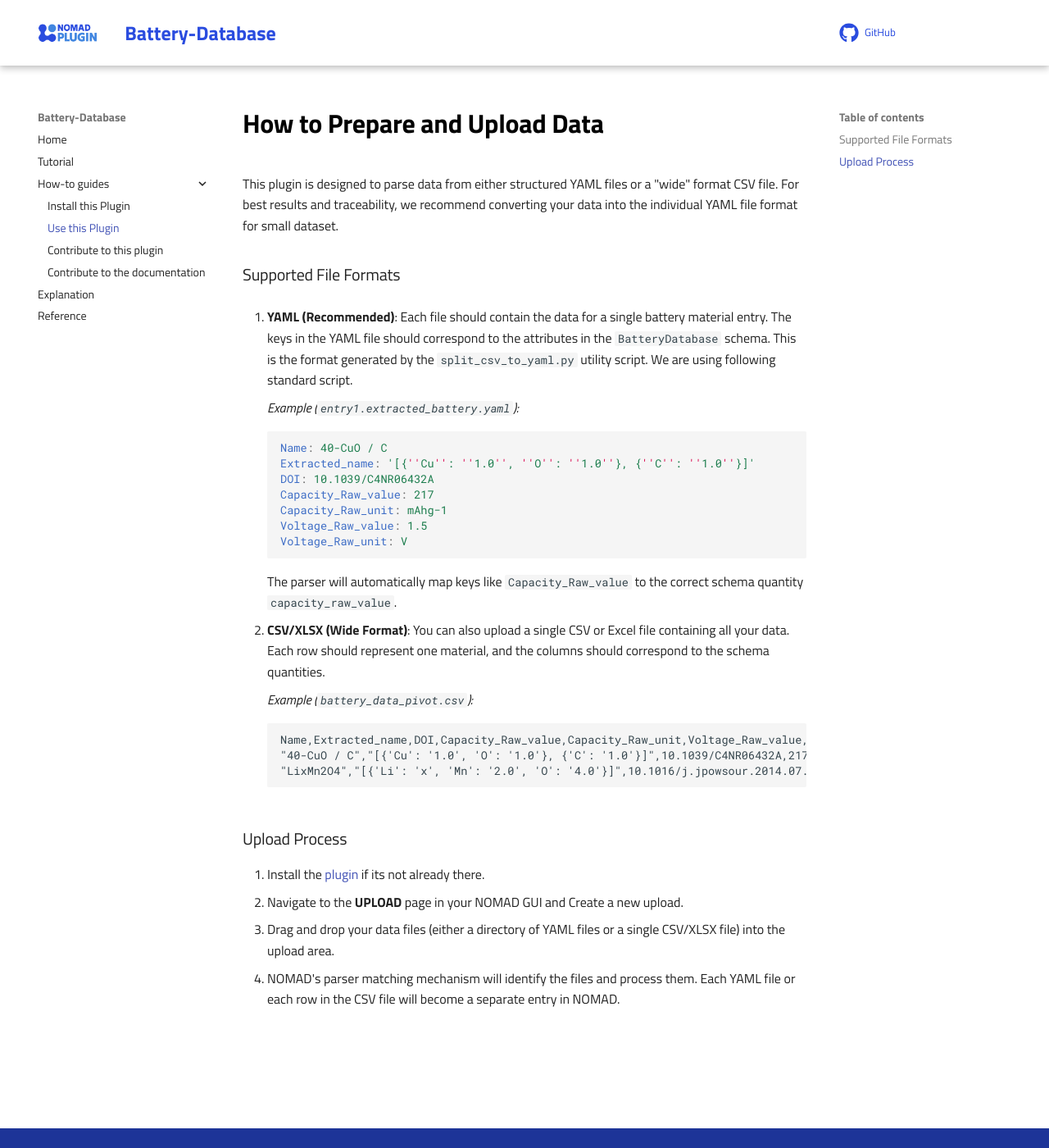
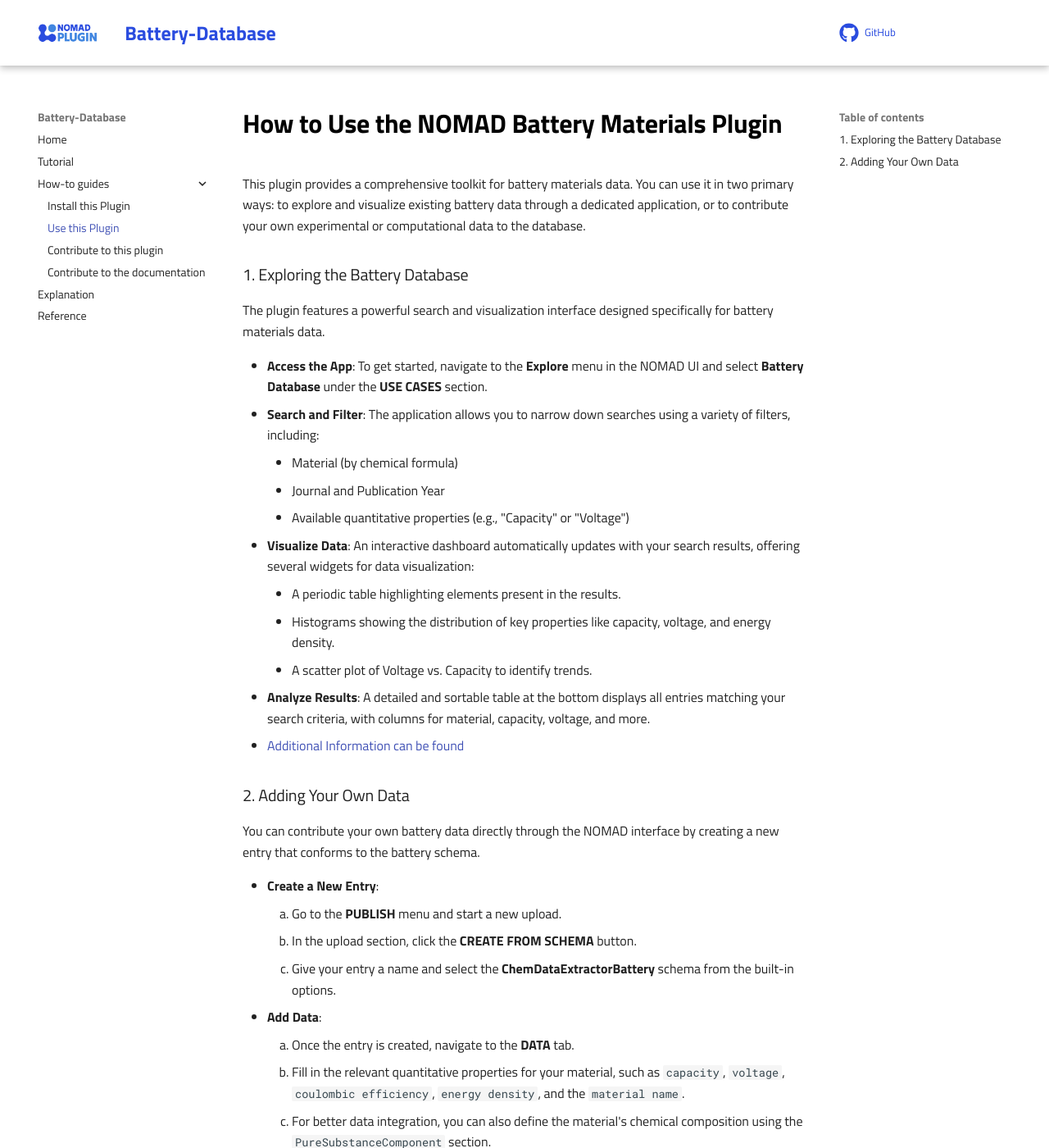
Before and after one commit to u-gajera/Battery-Database, an MkDocs documentation site: the page built from docs/how_to/use_this_plugin.md, in a window 1280 px wide and 1400 px high. Shown: the whole window at 82% size. Built offline with MkDocs 1.6.1 and Material for MkDocs 9.7.7, drawn with Linux system fonts in a browser that asks for light colours; comment, search, counter and statistics services are not loaded; some of the changed text lies outside the part shown.

Commit message:
remaining documentation

````diff
--- a/docs/how_to/use_this_plugin.md
+++ b/docs/how_to/use_this_plugin.md
@@ -1,35 +1,37 @@
-# How to Prepare and Upload Data
+# How to Use the NOMAD Battery Materials Plugin
 
-This plugin is designed to parse data from either structured YAML files or a "wide" format CSV file. For best results and traceability, we recommend converting your data into the individual YAML file format for small dataset.
+This plugin provides a comprehensive toolkit for battery materials data. You can use it in two primary ways: to explore and visualize existing battery data through a dedicated application, or to contribute your own experimental or computational data to the database.
 
-### Supported File Formats
+### 1. Exploring the Battery Database
 
-1.  **YAML (Recommended)**: Each file should contain the data for a single battery material entry. The keys in the YAML file should correspond to the attributes in the `BatteryDatabase` schema. This is the format generated by the `split_csv_to_yaml.py` utility script. We are using following standard script.
+The plugin features a powerful search and visualization interface designed specifically for battery materials data.
 
-    *Example (`entry1.extracted_battery.yaml`):*
-    ```yaml
-    Name: 40-CuO / C
-    Extracted_name: '[{''Cu'': ''1.0'', ''O'': ''1.0''}, {''C'': ''1.0''}]'
-    DOI: 10.1039/C4NR06432A
-    Capacity_Raw_value: 217
-    Capacity_Raw_unit: mAhg−1
-    Voltage_Raw_value: 1.5
-    Voltage_Raw_unit: V
-    ```
-    The parser will automatically map keys like `Capacity_Raw_value` to the correct schema quantity `capacity_raw_value`.
+-   **Access the App**: To get started, navigate to the **Explore** menu in the NOMAD UI and select **Battery Database** under the **USE CASES** section.
+-   **Search and Filter**: The application allows you to narrow down searches using a variety of filters, including:
+    -   Material (by chemical formula)
+    -   Journal and Publication Year
+    -   Available quantitative properties (e.g., "Capacity" or "Voltage")
+-   **Visualize Data**: An interactive dashboard automatically updates with your search results, offering several widgets for data visualization:
+    -   A periodic table highlighting elements present in the results.
+    -   Histograms showing the distribution of key properties like capacity, voltage, and energy density.
+    -   A scatter plot of Voltage vs. Capacity to identify trends.
+-   **Analyze Results**: A detailed and sortable table at the bottom displays all entries matching your search criteria, with columns for material, capacity, voltage, and more.
+- [Additional Information can be found](search_data_in_app.md)
 
-2.  **CSV/XLSX (Wide Format)**: You can also upload a single CSV or Excel file containing all your data. Each row should represent one material, and the columns should correspond to the schema quantities.
+### 2. Adding Your Own Data
 
-    *Example (`battery_data_pivot.csv`):*
-    ```csv
-    Name,Extracted_name,DOI,Capacity_Raw_value,Capacity_Raw_unit,Voltage_Raw_value,Voltage_Raw_unit
-    "40-CuO / C","[{'Cu': '1.0', 'O': '1.0'}, {'C': '1.0'}]",10.1039/C4NR06432A,217,mAhg−1,1.5,V
-    "LixMn2O4","[{'Li': 'x', 'Mn': '2.0', 'O': '4.0'}]",10.1016/j.jpowsour.2014.07.191,120,mAh/g,4.1,V
-    ```
+You can contribute your own battery data directly through the NOMAD interface by creating a new entry that conforms to the battery schema.
 
-### Upload Process
+-   **Create a New Entry**:
+    1.  Go to the **PUBLISH** menu and start a new upload.
+    2.  In the upload section, click the **CREATE FROM SCHEMA** button.
+    3.  Give your entry a name and select the **ChemDataExtractorBattery** schema from the built-in options.
+-   **Add Data**:
+    1.  Once the entry is created, navigate to the **DATA** tab.
+    2.  Fill in the relevant quantitative properties for your material, such as `capacity`, `voltage`, `coulombic efficiency`, `energy density`, and the `material name`.
+    3.  For better data integration, you can also define the material's chemical composition using the `PureSubstanceComponent` section.
+-   **Publish**:
+    1.  After entering all your data, return to the main upload page.
+    2.  Review your entry and click **Publish** to make your data public. Your contribution will then be indexed and discoverable within the Battery Database application.
 
-1.  Install the [plugin](how_to/install_this_plugin.md) if its not already there.
-2.  Navigate to the **UPLOAD** page in your NOMAD GUI and Create a new upload.
-3.  Drag and drop your data files (either a directory of YAML files or a single CSV/XLSX file) into the upload area.
-4.  NOMAD's parser matching mechanism will identify the files and process them. Each YAML file or each row in the CSV file will become a separate entry in NOMAD.
+- [How to Upload Custom Battery Data](how_to_add_own_batterydata.md)
````
